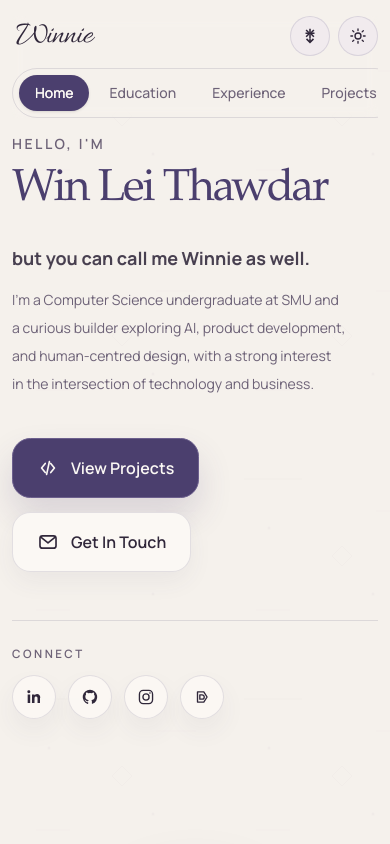
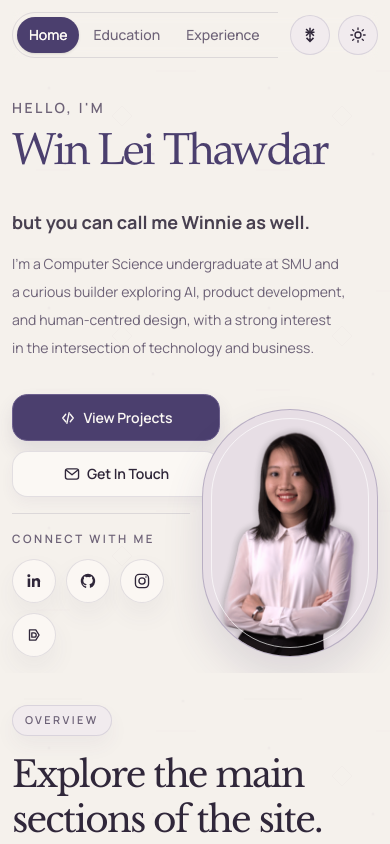
Before and after one commit to winleithawdar/portfolio-website, a Next.js app: page / in a window 390 px wide. Shown: the top 844 px of the page. Built offline with nearby package versions, Linux system fonts and the light colour scheme.

Commit message:
feat: improve layout in mobile view

```diff
--- a/src/app/projects/page.tsx
+++ b/src/app/projects/page.tsx
@@ -419,6 +419,10 @@ const projectItems: ProjectItem[] = [
     screenshotSrc: "/images/projects/portfolio.png",
   },
 ];
+
+const sortedProjectItems = [...projectItems].sort(
+  (left, right) => Number(right.year) - Number(left.year),
+);
 
 function ArrowUpRightIcon({ className = "h-4 w-4" }: { className?: string }) {
   return (
@@ -876,7 +880,7 @@ export default function ProjectsPage() {
       />
 
       <section className="space-y-5">
-        {projectItems.map((project) => (
+        {sortedProjectItems.map((project) => (
           <article
             key={`${project.title}-${project.year}`}
             className="elevated-card overflow-hidden rounded-[2.2rem] px-5 py-5 md:px-6 md:py-6"
--- a/src/components/home-hero.tsx
+++ b/src/components/home-hero.tsx
@@ -17,12 +17,12 @@ function HeroAction({
   icon?: typeof MailIcon;
 }) {
   const className = primary
-    ? "focus-ring inline-flex min-h-[3.75rem] items-center justify-center gap-3 rounded-[1.15rem] border border-[color:var(--accent)] bg-[color:var(--accent-strong)] px-6 py-3 text-base font-semibold text-[color:var(--surface)] shadow-[0_18px_34px_rgba(75,63,110,0.16)] transition hover:-translate-y-0.5 hover:bg-[color:var(--accent)]"
-    : "focus-ring inline-flex min-h-[3.75rem] items-center justify-center gap-3 rounded-[1.15rem] border border-[color:var(--border)] bg-[color:var(--surface)] px-6 py-3 text-base font-semibold text-[color:var(--foreground)] shadow-[0_10px_24px_rgba(75,63,110,0.06)] transition hover:-translate-y-0.5 hover:border-[color:var(--accent)]/45 hover:bg-[color:var(--surface-soft)] hover:text-[color:var(--accent-strong)]";
+    ? "focus-ring inline-flex w-full min-h-[2.9rem] items-center justify-center gap-1.5 rounded-[0.95rem] border border-[color:var(--accent)] bg-[color:var(--accent-strong)] px-3 py-2 text-[0.88rem] font-semibold tracking-[-0.01em] text-[color:var(--surface)] shadow-[0_10px_18px_rgba(75,63,110,0.12)] transition hover:-translate-y-0.5 hover:bg-[color:var(--accent)] md:min-h-[3.75rem] md:w-auto md:gap-3 md:rounded-[1.15rem] md:px-6 md:text-base md:shadow-[0_18px_34px_rgba(75,63,110,0.16)]"
+    : "focus-ring inline-flex w-full min-h-[2.9rem] items-center justify-center gap-1.5 rounded-[0.95rem] border border-[color:var(--border)] bg-[color:var(--surface)] px-3 py-2 text-[0.88rem] font-semibold tracking-[-0.01em] text-[color:var(--foreground)] shadow-[0_6px_14px_rgba(75,63,110,0.05)] transition hover:-translate-y-0.5 hover:border-[color:var(--accent)]/45 hover:bg-[color:var(--surface-soft)] hover:text-[color:var(--accent-strong)] md:min-h-[3.75rem] md:w-auto md:gap-3 md:rounded-[1.15rem] md:px-6 md:text-base md:shadow-[0_10px_24px_rgba(75,63,110,0.06)]";
 
   const content = (
     <>
-      {Icon ? <Icon className="h-5.5 w-5.5 shrink-0" /> : null}
+      {Icon ? <Icon className="h-4.5 w-4.5 shrink-0 md:h-5.5 md:w-5.5" /> : null}
       <span>{children}</span>
     </>
   );
@@ -51,13 +51,42 @@ function HeroAction({
 }
 
 export function HomeHero() {
+  const heroActions = (
+    <>
+      <HeroAction href="/projects" primary icon={ProjectsIcon}>
+        View Projects
+      </HeroAction>
+      <HeroAction href={`mailto:${heroEmail}`} icon={MailIcon}>
+        Get In Touch
+      </HeroAction>
+    </>
+  );
+
+  const heroSocialIcons = (
+    <>
+      {heroSocialLinks.map(({ href, label, icon: Icon }) => (
+        <a
+          key={label}
+          href={href}
+          target="_blank"
+          rel="noreferrer"
+          aria-label={label}
+          title={label}
+          className="focus-ring inline-flex h-11 w-11 items-center justify-center rounded-full border border-[color:var(--border)] bg-[color:var(--surface)]/92 text-[color:var(--foreground)] shadow-[0_12px_26px_rgba(75,63,110,0.06)] hover:-translate-y-0.5 hover:border-[color:var(--border-strong)] hover:bg-[color:var(--surface-soft)] hover:text-[color:var(--accent-strong)]"
+        >
+          <Icon className="h-4.5 w-4.5" />
+        </a>
+      ))}
+    </>
+  );
+
   return (
     <section
       aria-labelledby="home-title"
-      className="relative left-1/2 -mt-8 min-h-[calc(100svh-4.5rem)] w-screen -translate-x-1/2 md:-mt-11 md:min-h-[calc(100svh-5.25rem)]"
+      className="relative left-1/2 -mt-4 w-screen -translate-x-1/2 md:-mt-11 md:min-h-[calc(100svh-5.25rem)]"
     >
-      <div className="relative flex min-h-[calc(100svh-4.5rem)] items-center overflow-hidden md:min-h-[calc(100svh-5.25rem)]">
-        <div className="page-shell relative grid min-h-[calc(100svh-4.5rem)] w-full items-center gap-10 py-2 md:min-h-[calc(100svh-5.25rem)] md:py-4 lg:grid-cols-[minmax(0,1.05fr)_minmax(22rem,0.95fr)] lg:gap-12">
+      <div className="relative overflow-hidden md:flex md:min-h-[calc(100svh-5.25rem)] md:items-center">
+        <div className="page-shell relative grid w-full gap-8 py-4 md:min-h-[calc(100svh-5.25rem)] md:items-center md:py-4 lg:grid-cols-[minmax(0,1.05fr)_minmax(22rem,0.95fr)] lg:grid-rows-[auto_auto] lg:gap-x-12 lg:gap-y-10">
           <div className="max-w-4xl self-center lg:-translate-y-4 lg:pr-6">
             <p className="mb-4 text-sm font-semibold uppercase tracking-[0.18em] text-[color:var(--muted)]">
               Hello, I&apos;m
@@ -87,44 +116,48 @@ export function HomeHero() {
               </p>
             </div>
 
-            <div className="mt-10 flex flex-wrap items-center gap-3.5">
-              <HeroAction href="/projects" primary icon={ProjectsIcon}>
-                View Projects
-              </HeroAction>
-              <HeroAction href={`mailto:${heroEmail}`} icon={MailIcon}>
-                Get In Touch
-              </HeroAction>
+            <div className="mt-10 hidden items-center gap-3.5 md:flex md:flex-wrap">
+              {heroActions}
             </div>
 
-            <div className="mt-12 max-w-2xl border-t border-[color:var(--border)] pt-6">
-              <div className="space-y-3">
-                <div className="space-y-3">
+            <div className="mt-8 grid grid-cols-[minmax(0,1fr)_11rem] items-end gap-3 md:hidden">
+              <div className="space-y-4">
+                <div className="grid w-[13rem] gap-2.5">
+                  {heroActions}
+                </div>
+
+                <div className="space-y-3 border-t border-[color:var(--border)] pt-4">
                   <p className="text-[0.72rem] font-semibold uppercase tracking-[0.22em] text-[color:var(--muted)]">
-                    Connect
+                    Connect with me
                   </p>
-                  <div className="flex flex-wrap items-center gap-3">
-                    {heroSocialLinks.map(({ href, label, icon: Icon }) => (
-                      <a
-                        key={label}
-                        href={href}
-                        target="_blank"
-                        rel="noreferrer"
-                        aria-label={label}
-                        title={label}
-                        className="focus-ring inline-flex h-11 w-11 items-center justify-center rounded-full border border-[color:var(--border)] bg-[color:var(--surface)]/92 text-[color:var(--foreground)] shadow-[0_12px_26px_rgba(75,63,110,0.06)] hover:-translate-y-0.5 hover:border-[color:var(--border-strong)] hover:bg-[color:var(--surface-soft)] hover:text-[color:var(--accent-strong)]"
-                      >
-                        <Icon className="h-4.5 w-4.5" />
-                      </a>
-                    ))}
+                  <div className="flex flex-wrap items-center gap-2.5">
+                    {heroSocialIcons}
+                  </div>
+                </div>
+              </div>
+
+              <div className="flex justify-end">
+                <div className="relative flex h-[15.5rem] w-full max-w-[11rem] items-center justify-center overflow-visible">
+                  <div className="relative h-full w-full overflow-hidden rounded-[999px] border border-[color:var(--accent)]/38 bg-[color:var(--surface-strong)] shadow-[0_22px_40px_rgba(75,63,110,0.14)]">
+                    <div className="pointer-events-none absolute inset-[0.5rem] z-10 rounded-[999px] border border-white/65 dark:border-white/28" />
+                    <Image
+                      src="/images/profile/my-profile.png"
+                      alt="Portrait of Win Lei Thawdar"
+                      fill
+                      className="scale-[1.05] object-cover [object-position:center_18%]"
+                      sizes="176px"
+                      priority
+                    />
                   </div>
                 </div>
               </div>
             </div>
+
           </div>
 
-          <div className="flex justify-center lg:justify-end">
-            <div className="relative flex h-[36rem] w-full max-w-[26rem] items-center justify-center overflow-visible md:-translate-y-8 md:h-[41rem] md:max-w-[31rem] lg:-translate-y-10 lg:h-[50rem] lg:max-w-[37rem] lg:translate-x-8">
-              <div className="relative h-[68%] w-[58%] overflow-hidden rounded-[999px] border border-[color:var(--accent)]/38 bg-[color:var(--surface-strong)] shadow-[0_30px_58px_rgba(75,63,110,0.15)]">
+          <div className="hidden justify-center pt-1 sm:pt-2 md:flex lg:row-span-2 lg:justify-end">
+            <div className="relative flex h-[20rem] w-full max-w-[18rem] items-center justify-center overflow-visible sm:h-[24rem] sm:max-w-[20rem] md:-translate-y-8 md:h-[41rem] md:max-w-[31rem] lg:-translate-y-10 lg:h-[50rem] lg:max-w-[37rem] lg:translate-x-8">
+              <div className="relative h-[82%] w-[70%] overflow-hidden rounded-[999px] border border-[color:var(--accent)]/38 bg-[color:var(--surface-strong)] shadow-[0_30px_58px_rgba(75,63,110,0.15)] sm:h-[76%] sm:w-[64%] md:h-[68%] md:w-[58%]">
                 <div className="pointer-events-none absolute inset-[0.7rem] z-10 rounded-[999px] border border-white/65 dark:border-white/28" />
                 <Image
                   src="/images/profile/my-profile.png"
@@ -137,6 +170,17 @@ export function HomeHero() {
               </div>
             </div>
           </div>
+
+          <div className="hidden max-w-2xl border-t border-[color:var(--border)] pt-6 md:block lg:pr-6">
+            <div className="space-y-3">
+              <p className="text-[0.72rem] font-semibold uppercase tracking-[0.22em] text-[color:var(--muted)]">
+                Connect with me
+              </p>
+              <div className="flex flex-wrap items-center gap-3">
+                {heroSocialIcons}
+              </div>
+            </div>
+          </div>
         </div>
       </div>
     </section>
--- a/src/components/site-header.tsx
+++ b/src/components/site-header.tsx
@@ -83,10 +83,10 @@ export function SiteHeader() {
   }, [pathname]);
 
   return (
-    <header className="sticky top-0 z-40 pt-4 md:pt-5">
+    <header className="sticky top-0 z-40 pt-3 md:pt-5">
       <div className="page-shell backdrop-blur-[6px]">
-        <div className="flex flex-col gap-3 md:grid md:grid-cols-[minmax(0,1fr)_auto_minmax(0,1fr)] md:items-center">
-          <div className="flex items-center justify-between gap-3 md:justify-self-start">
+        <div className="flex items-center gap-3 md:grid md:grid-cols-[minmax(0,1fr)_auto_minmax(0,1fr)] md:items-center md:gap-3">
+          <div className="hidden md:flex md:justify-self-start">
             <Link
               href="/"
               aria-label="Win Lei Thawdar home"
@@ -96,22 +96,19 @@ export function SiteHeader() {
                 Winnie
               </span>
             </Link>
-            <div className="md:hidden">
-              <HeaderActions />
-            </div>
           </div>
 
           <nav
             aria-label="Primary"
-            className="no-scrollbar overflow-x-auto md:justify-self-center"
+            className="no-scrollbar min-w-0 flex-1 overflow-x-auto md:flex-none md:justify-self-center"
           >
             <ul
               ref={navListRef}
-              className="nav-pill relative inline-flex min-w-max items-center gap-1 rounded-full border border-[color:var(--border)] bg-transparent px-1.5 py-1.5 shadow-none"
+              className="nav-pill relative inline-flex min-w-max items-center gap-0.5 rounded-full border border-[color:var(--border)] bg-transparent px-1 py-1 shadow-none md:gap-1 md:px-1.5 md:py-1.5"
             >
               <span
                 aria-hidden="true"
-                className="nav-pill-indicator absolute left-0 top-1.5 rounded-full bg-[color:var(--accent-strong)] shadow-sm"
+                className="nav-pill-indicator absolute left-0 top-1 rounded-full bg-[color:var(--accent-strong)] shadow-sm md:top-1.5"
                 style={indicatorStyle}
               />
               {navItems.map(({ href, label }) => {
@@ -125,7 +122,7 @@ export function SiteHeader() {
                         linkRefs.current[href] = element;
                       }}
                       aria-current={isActive ? "page" : undefined}
-                      className={`focus-ring relative z-10 inline-flex rounded-full px-4 py-2 text-sm font-medium ${
+                      className={`focus-ring relative z-10 inline-flex rounded-full px-3 py-2 text-sm font-medium md:px-4 ${
                         isActive
                           ? "text-[color:var(--surface)]"
                           : "text-[color:var(--muted)] hover:text-[color:var(--foreground)]"
@@ -139,7 +136,7 @@ export function SiteHeader() {
             </ul>
           </nav>
 
-          <div className="hidden md:flex md:justify-self-end">
+          <div className="flex shrink-0 md:justify-self-end">
             <HeaderActions />
           </div>
         </div>
```
Also changed, not shown: src/app/education/page.tsx (+14 -4 lines), src/app/experience/page.tsx (+8 -4 lines).
